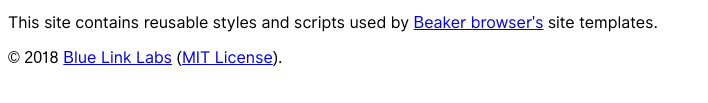
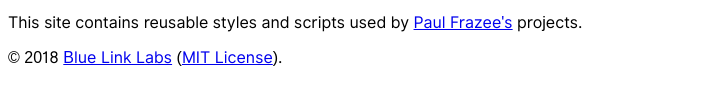
Before and after one commit to pfrazee/pauls-ui-kit, a plain HTML site: page index.html in a window 1280 px wide. Shown: the part 218-321 px from the top of the page, without its empty margins (0-708 px from the left). Drawn offline with Linux system fonts and the light colour scheme.

Commit message:
Update index.html

```diff
--- a/index.html
+++ b/index.html
@@ -9,7 +9,7 @@
   <body>
     <article>
       <p>
-        This site contains reusable styles and scripts used by <a href="https://beakerbrowser.com" title="Beaker browser">Beaker browser's</a> site templates.
+        This site contains reusable styles and scripts used by <a href="https://pfrazee.hashbase.io">Paul Frazee's</a> projects.
       </p>
     </article>
   </body>
```
